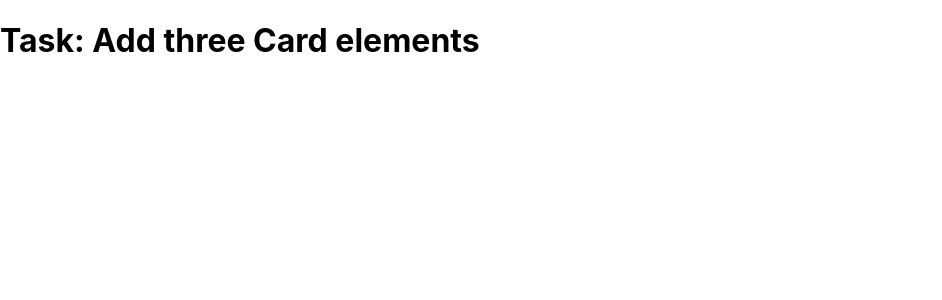
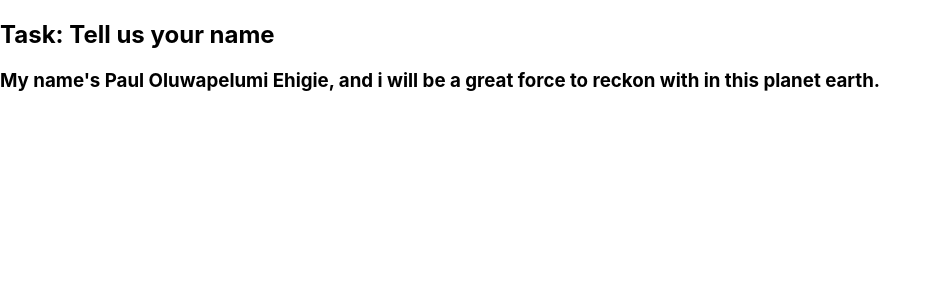
Before and after one commit to Ehigiepaul01/Pratice-React, a React (Create React App) app in the folder praticeapp/: page / in a window 1280 px wide. Shown: the top 300 px of the page, without its empty margins (0-942 px from the left). Built offline with nearby package versions, Linux system fonts and the light colour scheme.

Commit message:
more pratice done

```diff
--- a/praticeapp/src/App.js
+++ b/praticeapp/src/App.js
@@ -17,7 +17,8 @@ import "./App.css";
 function App() {
   return (
     <div>
-      <h1>Task: Add three Card elements</h1>
+      <h2>Task: Tell us your name</h2>
+      <h3>My name's Paul Oluwapelumi Ehigie, and i will be a great force to reckon with in this planet earth.</h3>
     </div>
   );
 }
```
Also changed, not shown: praticeapp/src/App.css (+0 -39 lines).
